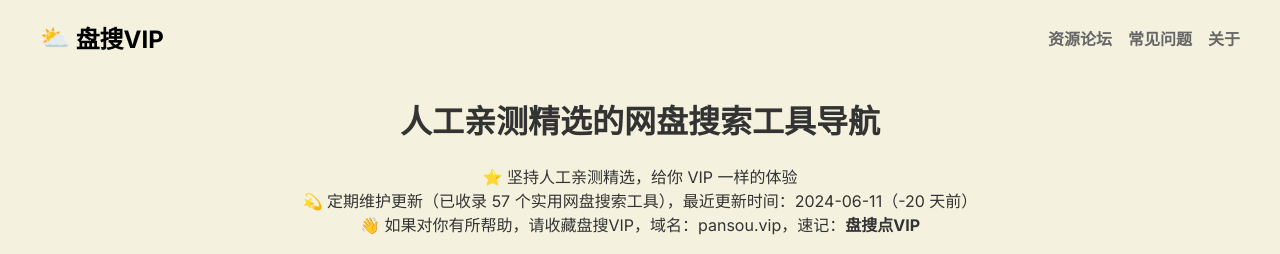
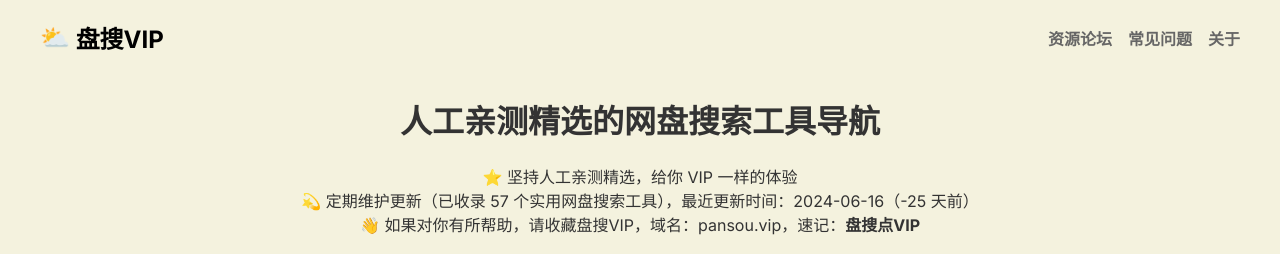
Before and after one commit to rokcso/pansou-vip, a Next.js app: page / in a window 1280 px wide. Shown: the top 254 px of the page. Built offline with nearby package versions, Linux system fonts and the light colour scheme.

Commit message:
update title

```diff
--- a/app/forum/page.js
+++ b/app/forum/page.js
@@ -4,7 +4,7 @@ import forumSites from "../../public/data/forum.json";
 import styles from "./page.module.css";
 
 export const metadata = {
-  title: "网盘资源分享论坛 - 盘搜VIP - 网盘搜索工具精选导航",
+  title: "网盘资源分享论坛 - 盘搜VIP - 盘搜搜 - 网盘搜索工具精选导航",
   metadataBase: new URL("https://www.pansou.vip/"),
   alternates: {
     canonical: "/forum",
--- a/app/layout.js
+++ b/app/layout.js
@@ -7,7 +7,7 @@ import "./globals.css";
 const inter = Inter({ subsets: ["latin"] });
 
 export const metadata = {
-  title: "盘搜VIP - 人工亲测精选的网盘搜索工具导航 - pansou.vip",
+  title: "盘搜VIP - 人工亲测精选的网盘搜索工具导航，各种盘搜搜 - pansou.vip",
   description:
     "盘搜VIP，精选各大人工亲测好用的网盘搜索工具，提供网盘搜索工具一站式导航，优质、免费，长期维护更新，给你 VIP 一样的体验。",
   keywords: [
--- a/app/page.js
+++ b/app/page.js
@@ -12,15 +12,18 @@ import forumSites from "../public/data/forum.json";
 
 export default function Home() {
   // 全局常量，数据最新更新时间（字符串格式）
-  const lastUpdateDateStr = "2024-06-11";
+  const lastUpdateDateStr = "2024-06-16";
 
   // 统计已收录的网站的数量
   const featuredSiteCount = featuredSites.length;
   const userRecommendedSiteCount = userRecommendedSites.length;
   const noTestSiteCount = noTestSites.length;
   const forumSiteCount = forumSites.length;
-  const allSiteCount = featuredSiteCount + userRecommendedSiteCount + noTestSiteCount + forumSiteCount;
-
+  const allSiteCount =
+    featuredSiteCount +
+    userRecommendedSiteCount +
+    noTestSiteCount +
+    forumSiteCount;
 
   // 平台筛选，用户选择的平台的值，默认 all
   const [selectedPlatform, setSelectedPlatform] = useState("all");
@@ -105,7 +108,6 @@ export default function Home() {
       behavior: "smooth",
     });
   };
-
 
   return (
     <div>
```
